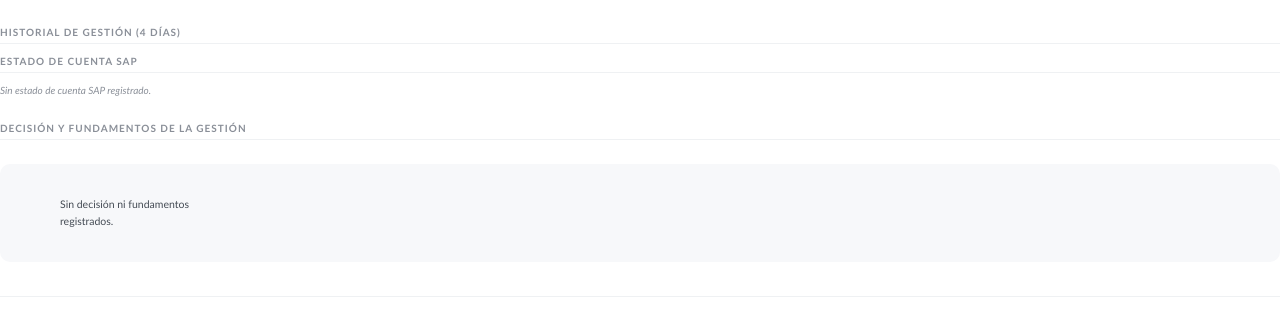
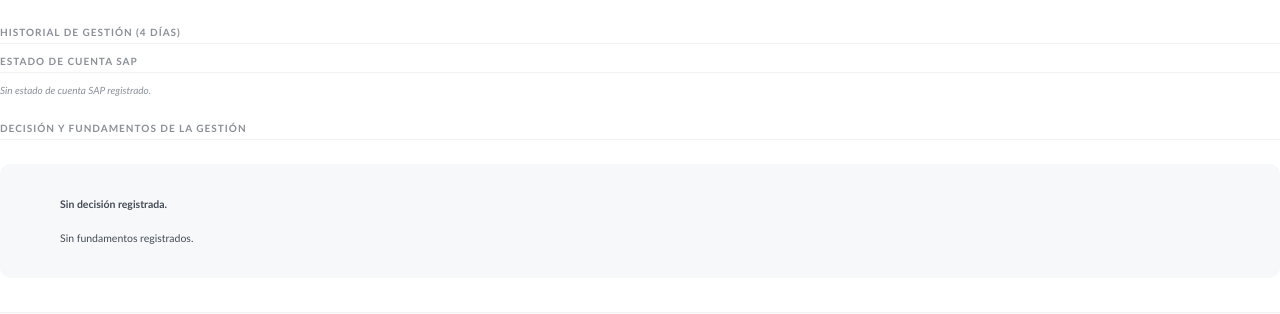
Before and after one commit to MGCDLoyola/bitacora, a Python web app: template src/templates/pdf_consolidacion.html in a window 1280 px wide. Shown: the part 246-560 px from the top of the page. Run offline with Jinja, Linux system fonts and the light colour scheme; the template is opened without the code that fills it, so the values that code supplies are empty; some web fonts are replaced.

Commit message:
Modificacion del pdf para mostrar fundamentos

```diff
--- a/src/templates/pdf_consolidacion.html
+++ b/src/templates/pdf_consolidacion.html
@@ -594,8 +594,8 @@
 
         <div class="card-comentarios">
             <div class="texto">
-                {{ comentarios_expediente or "Sin decisión ni fundamentos
-                registrados." }}
+                <b>{{ decision or "Sin decisión registrada." }}</b><br />
+                {{ justificacion or "Sin fundamentos registrados." }}
             </div>
         </div>
 
```
